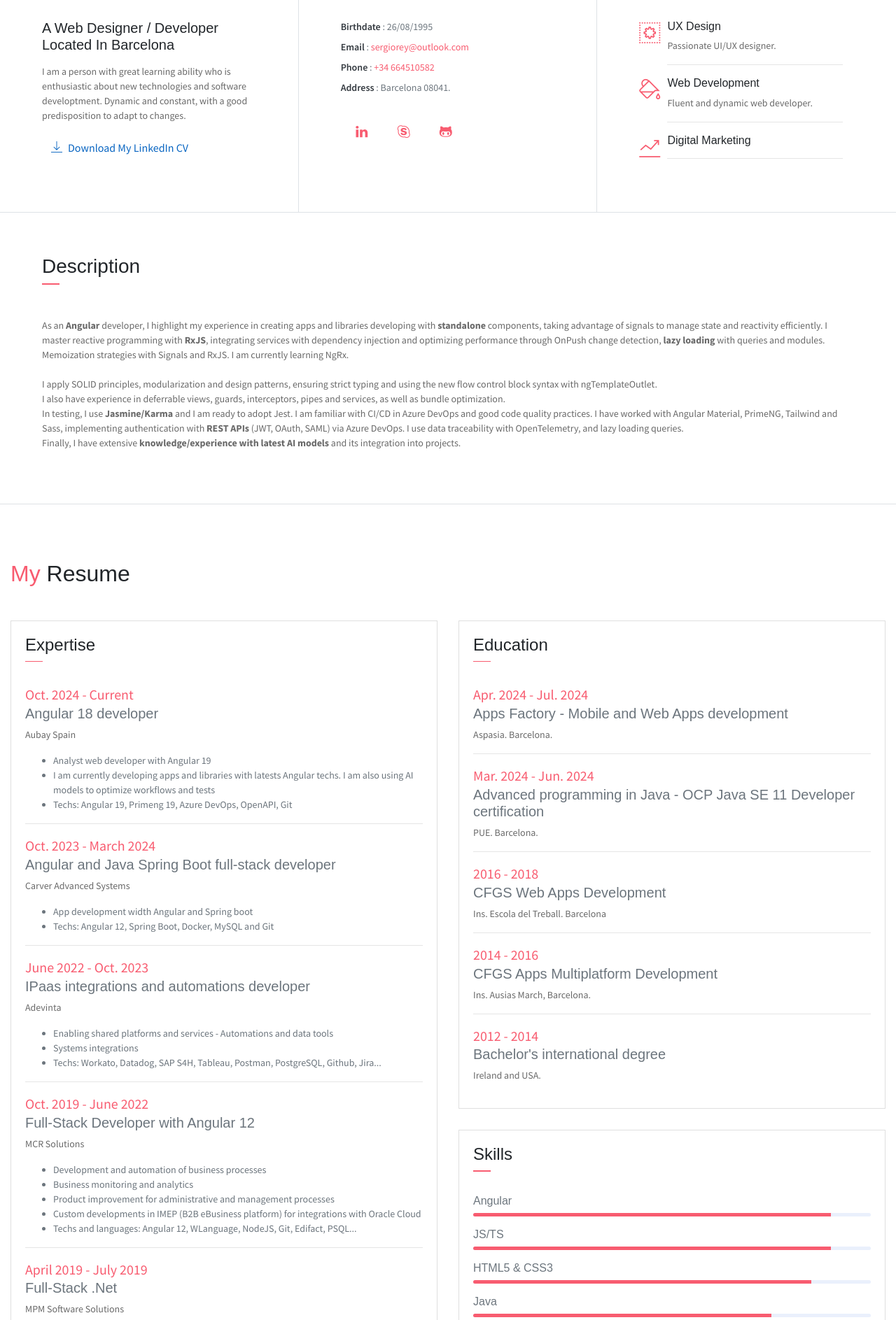
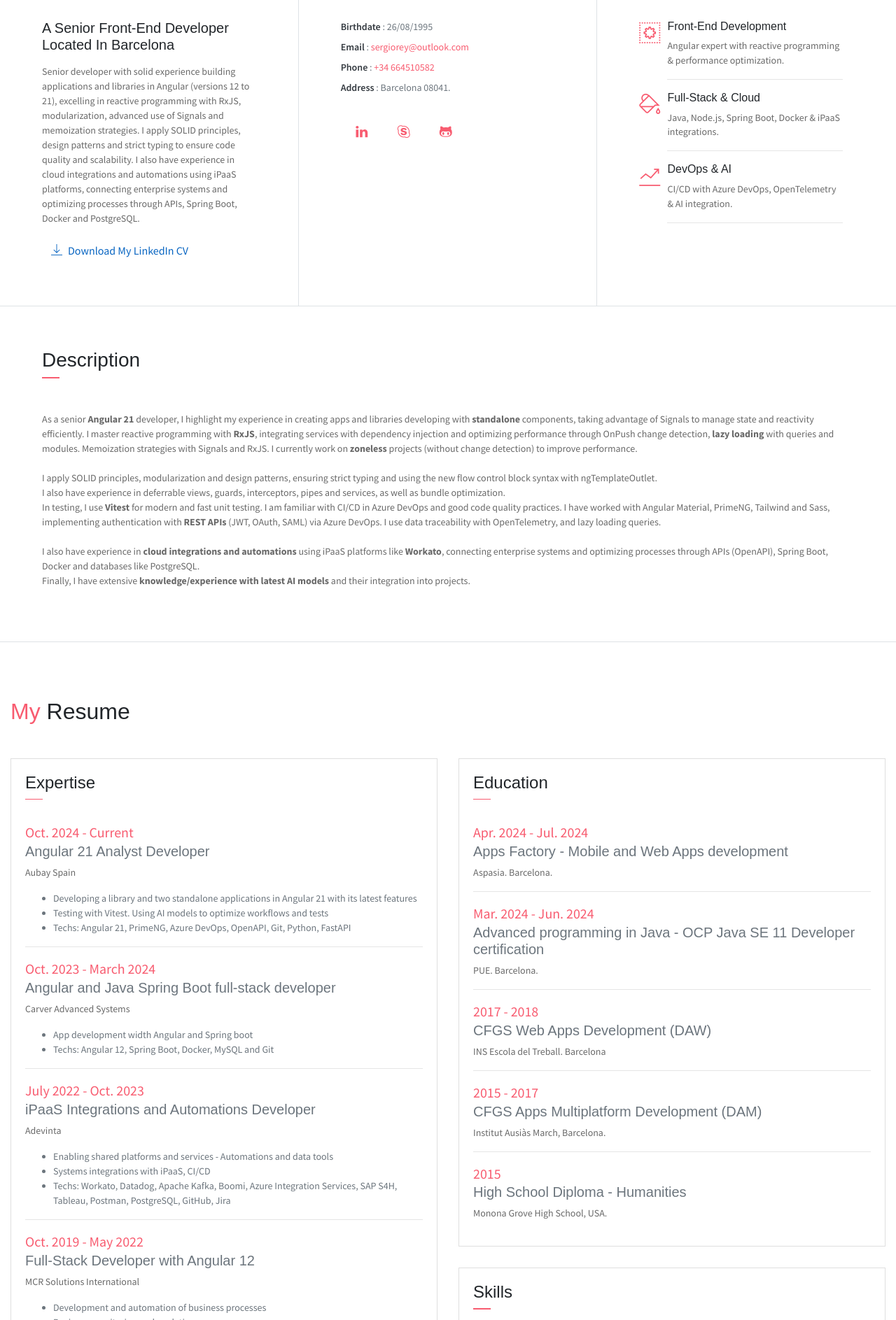
Before and after one commit to sergiorey23/sergiorey23.github.io, a website: page index.html in a window 1280 px wide. Shown: the part 840-2727 px from the top of the page at 70% size. Drawn offline with Linux system fonts and the light colour scheme; some packages are replaced by stand-ins of ours.

Commit message:
Update portfolio details and enhance professional descriptions

```diff
--- a/index.html
+++ b/index.html
@@ -38,7 +38,7 @@
                 <div class="header-content">
                     <h4 class="header-subtitle">Hello, I am</h4>
                     <h1 class="header-title">Sergio Rey</h1>
-                    <h6 class="header-mono">Full-Stack Developer</h6>
+                    <h6 class="header-mono">Senior Front-End Developer | Cloud Integrations</h6>
                     <div class="flex flex-wrap gap-2">
                         <button type="button" onclick="window.open('public_html/assets/CV/Sergio_Rey_CV_EN.pdf', '_blank')" class="btn btn-primary btn-rounded ml-2" id="view_resume_en">
                             <i class="ti-eye pr-2"></i>View Resume (EN)
@@ -82,7 +82,7 @@
                         <img src="public_html/assets/imgs/avatar.jpg" alt="" class="brand-img" />
                         <li class="brand-txt">
                             <h5 class="brand-title">Sergio Rey</h5>
-                            <div class="brand-subtitle">Web Designer | Developer</div>
+                            <div class="brand-subtitle">Senior Front-End | Full-Stack Developer</div>
                         </li>
                     </ul>
                     <ul class="navbar-nav ml-auto">
@@ -101,10 +101,9 @@
                 <div class="col-lg-4 about-card">
                     <h3 class="font-weight-light">Who am I ?</h3>
                     <span class="line mb-5"></span>
-                    <h5 class="mb-3">A Web Designer / Developer Located In Barcelona</h5>
+                    <h5 class="mb-3">A Senior Front-End Developer Located In Barcelona</h5>
                     <p class="mt-20">
-                        I am a person with great learning ability who is enthusiastic about new technologies and software developtment. Dynamic and constant, with a good predisposition to adapt to
-                        changes.
+                        Senior developer with solid experience building applications and libraries in Angular (versions 12 to 21), excelling in reactive programming with RxJS, modularization, advanced use of Signals and memoization strategies. I apply SOLID principles, design patterns and strict typing to ensure code quality and scalability. I also have experience in cloud integrations and automations using iPaaS platforms, connecting enterprise systems and optimizing processes through APIs, Spring Boot, Docker and PostgreSQL.
                     </p>
                     <a type="button" class="btn btn-link" target="_blank" href="public_html/assets/CV/Sergio_Rey_LinkedIn_CV.pdf" download="Sergio_Rey_LinkedIn_CV.pdf"
                         ><i class="ti-download pr-2"></i>Download My LinkedIn CV</a
@@ -140,23 +139,24 @@
                     <div class="row">
                         <div class="col-1 text-danger pt-1"><i class="ti-widget icon-lg"></i></div>
                         <div class="col-10 ml-auto mr-3">
-                            <h6>UX Design</h6>
-                            <p class="subtitle">Passionate UI/UX designer.</p>
+                            <h6>Front-End Development</h6>
+                            <p class="subtitle">Angular expert with reactive programming &amp; performance optimization.</p>
                             <hr />
                         </div>
                     </div>
                     <div class="row">
                         <div class="col-1 text-danger pt-1"><i class="ti-paint-bucket icon-lg"></i></div>
                         <div class="col-10 ml-auto mr-3">
-                            <h6>Web Development</h6>
-                            <p class="subtitle">Fluent and dynamic web developer.</p>
+                            <h6>Full-Stack &amp; Cloud</h6>
+                            <p class="subtitle">Java, Node.js, Spring Boot, Docker &amp; iPaaS integrations.</p>
                             <hr />
                         </div>
                     </div>
                     <div class="row">
                         <div class="col-1 text-danger pt-1"><i class="ti-stats-up icon-lg"></i></div>
                         <div class="col-10 ml-auto mr-3">
-                            <h6>Digital Marketing</h6>
+                            <h6>DevOps &amp; AI</h6>
+                            <p class="subtitle">CI/CD with Azure DevOps, OpenTelemetry &amp; AI integration.</p>
                             <hr />
                         </div>
                     </div>
@@ -167,14 +167,15 @@
                     <h3 class="font-weight-light">Description</h3>
                     <span class="line mb-5"></span>
                     <p class="mt-15">
-                        As an <b>Angular</b> developer, I highlight my experience in creating apps and libraries developing with <b>standalone</b> components, taking advantage of signals to manage
+                        As a senior <b>Angular 21</b> developer, I highlight my experience in creating apps and libraries developing with <b>standalone</b> components, taking advantage of Signals to manage
                         state and reactivity efficiently. I master reactive programming with <b>RxJS</b>, integrating services with dependency injection and optimizing performance through OnPush
-                        change detection, <b>lazy loading</b> with queries and modules. Memoization strategies with Signals and RxJS. I am currently learning NgRx. <br /><br />I apply SOLID
+                        change detection, <b>lazy loading</b> with queries and modules. Memoization strategies with Signals and RxJS. I currently work on <b>zoneless</b> projects (without change detection) to improve performance. <br /><br />I apply SOLID
                         principles, modularization and design patterns, ensuring strict typing and using the new flow control block syntax with ngTemplateOutlet. <br />I also have experience in
-                        deferrable views, guards, interceptors, pipes and services, as well as bundle optimization. <br />In testing, I use <b>Jasmine/Karma</b> and I am ready to adopt Jest. I am
+                        deferrable views, guards, interceptors, pipes and services, as well as bundle optimization. <br />In testing, I use <b>Vitest</b> for modern and fast unit testing. I am
                         familiar with CI/CD in Azure DevOps and good code quality practices. I have worked with Angular Material, PrimeNG, Tailwind and Sass, implementing authentication with
-                        <b>REST APIs</b> (JWT, OAuth, SAML) via Azure DevOps. I use data traceability with OpenTelemetry, and lazy loading queries. <br />Finally, I have extensive
-                        <b>knowledge/experience with latest AI models</b> and its integration into projects.
+                        <b>REST APIs</b> (JWT, OAuth, SAML) via Azure DevOps. I use data traceability with OpenTelemetry, and lazy loading queries. <br /><br />I also have experience in <b>cloud integrations and automations</b> using iPaaS platforms like <b>Workato</b>, connecting enterprise systems and optimizing processes through APIs (OpenAPI), Spring Boot, Docker and databases like PostgreSQL.
+                        <br />Finally, I have extensive
+                        <b>knowledge/experience with latest AI models</b> and their integration into projects.
                     </p>
                 </div>
             </div>
@@ -195,12 +196,12 @@
                             </div>
                             <div class="card-body">
                                 <h7 class="title text-danger">Oct. 2024 - Current</h7>
-                                <h5>Angular 18 developer</h5>
+                                <h5>Angular 21 Analyst Developer</h5>
                                 <p class="subtitle">Aubay Spain</p>
                                 <ul>
-                                    <li>Analyst web developer with Angular 19</li>
-                                    <li>I am currently developing apps and libraries with latests Angular techs. I am also using AI models to optimize workflows and tests</li>
-                                    <li>Techs: Angular 19, Primeng 19, Azure DevOps, OpenAPI, Git</li>
+                                    <li>Developing a library and two standalone applications in Angular 21 with its latest features</li>
+                                    <li>Testing with Vitest. Using AI models to optimize workflows and tests</li>
+                                    <li>Techs: Angular 21, PrimeNG, Azure DevOps, OpenAPI, Git, Python, FastAPI</li>
                                 </ul>
                                 <hr />
                                 <h7 class="title text-danger">Oct. 2023 - March 2024</h7>
@@ -211,18 +212,18 @@
                                     <li>Techs: Angular 12, Spring Boot, Docker, MySQL and Git</li>
                                 </ul>
                                 <hr />
-                                <h7 class="title text-danger">June 2022 - Oct. 2023</h7>
-                                <h5>IPaas integrations and automations developer</h5>
+                                <h7 class="title text-danger">July 2022 - Oct. 2023</h7>
+                                <h5>iPaaS Integrations and Automations Developer</h5>
                                 <p class="subtitle">Adevinta</p>
                                 <ul>
                                     <li>Enabling shared platforms and services - Automations and data tools</li>
-                                    <li>Systems integrations</li>
-                                    <li>Techs: Workato, Datadog, SAP S4H, Tableau, Postman, PostgreSQL, Github, Jira...</li>
+                                    <li>Systems integrations with iPaaS, CI/CD</li>
+                                    <li>Techs: Workato, Datadog, Apache Kafka, Boomi, Azure Integration Services, SAP S4H, Tableau, Postman, PostgreSQL, GitHub, Jira</li>
                                 </ul>
                                 <hr />
-                                <h7 class="title text-danger">Oct. 2019 - June 2022</h7>
+                                <h7 class="title text-danger">Oct. 2019 - May 2022</h7>
                                 <h5>Full-Stack Developer with Angular 12</h5>
-                                <p class="subtitle">MCR Solutions</p>
+                                <p class="subtitle">MCR Solutions International</p>
                                 <ul>
                                     <li>Development and automation of business processes</li>
                                     <li>Business monitoring and analytics</li>
@@ -278,17 +279,17 @@
                                 <h5>Advanced programming in Java - OCP Java SE 11 Developer certification</h5>
                                 <p class="subtitle">PUE. Barcelona.</p>
                                 <hr />
-                                <h7 class="title text-danger">2016 - 2018</h7>
-                                <h5>CFGS Web Apps Development</h5>
-                                <p class="subtitle">Ins. Escola del Treball. Barcelona</p>
+                                <h7 class="title text-danger">2017 - 2018</h7>
+                                <h5>CFGS Web Apps Development (DAW)</h5>
+                                <p class="subtitle">INS Escola del Treball. Barcelona</p>
                                 <hr />
-                                <h7 class="title text-danger">2014 - 2016</h7>
-                                <h5>CFGS Apps Multiplatform Development</h5>
-                                <p class="subtitle">Ins. Ausias March, Barcelona.</p>
+                                <h7 class="title text-danger">2015 - 2017</h7>
+                                <h5>CFGS Apps Multiplatform Development (DAM)</h5>
+                                <p class="subtitle">Institut Ausiàs March, Barcelona.</p>
                                 <hr />
-                                <h7 class="title text-danger">2012 - 2014</h7>
-                                <h5>Bachelor's international degree</h5>
-                                <p class="subtitle">Ireland and USA.</p>
+                                <h7 class="title text-danger">2015</h7>
+                                <h5>High School Diploma - Humanities</h5>
+                                <p class="subtitle">Monona Grove High School, USA.</p>
                             </div>
                         </div>
                         <div class="card">
@@ -315,9 +316,9 @@
                                 <div class="progress mb-3">
                                     <div class="progress-bar bg-danger" role="progressbar" style="width: 75%" aria-valuenow="50" aria-valuemin="0" aria-valuemax="100"></div>
                                 </div>
-                                <h6>React</h6>
+                                <h6>Tailwind CSS</h6>
                                 <div class="progress mb-3">
-                                    <div class="progress-bar bg-danger" role="progressbar" style="width: 65%" aria-valuenow="75" aria-valuemin="0" aria-valuemax="100"></div>
+                                    <div class="progress-bar bg-danger" role="progressbar" style="width: 80%" aria-valuenow="80" aria-valuemin="0" aria-valuemax="100"></div>
                                 </div>
                                 <h6>PostgreSQL</h6>
                                 <div class="progress mb-3">
@@ -431,7 +432,27 @@
                                 <i class="ti-desktop text-danger" aria-hidden="true"></i>
                             </div>
                             <div class="card-body px-4 py-3">
-                                <h5 class="mb-3 card-title text-dark">React online course on Udemy</h5>
+                                <h5 class="mb-3 card-title text-dark">Automation Pro II Certificate</h5>
+                            </div>
+                        </div>
+                    </div>
+                    <div class="col-md-4 col-sm-6">
+                        <div class="card mb-5">
+                            <div class="card-header has-icon">
+                                <i class="ti-desktop text-danger" aria-hidden="true"></i>
+                            </div>
+                            <div class="card-body px-4 py-3">
+                                <h5 class="mb-3 card-title text-dark">Automation Pro I Certificate</h5>
+                            </div>
+                        </div>
+                    </div>
+                    <div class="col-md-4 col-sm-6">
+                        <div class="card mb-5">
+                            <div class="card-header has-icon">
+                                <i class="ti-bookmark-alt text-danger" aria-hidden="true"></i>
+                            </div>
+                            <div class="card-body px-4 py-3">
+                                <h5 class="mb-3 card-title text-dark">OCP Java SE 11 Developer</h5>
                             </div>
                         </div>
                     </div>
```
